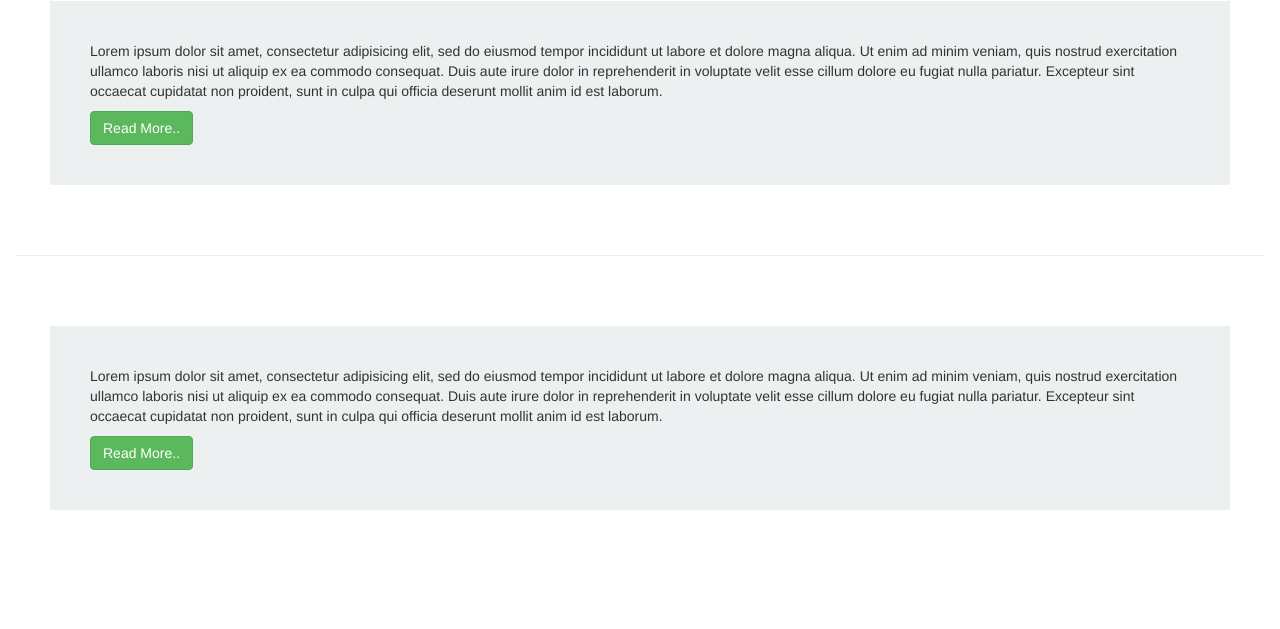
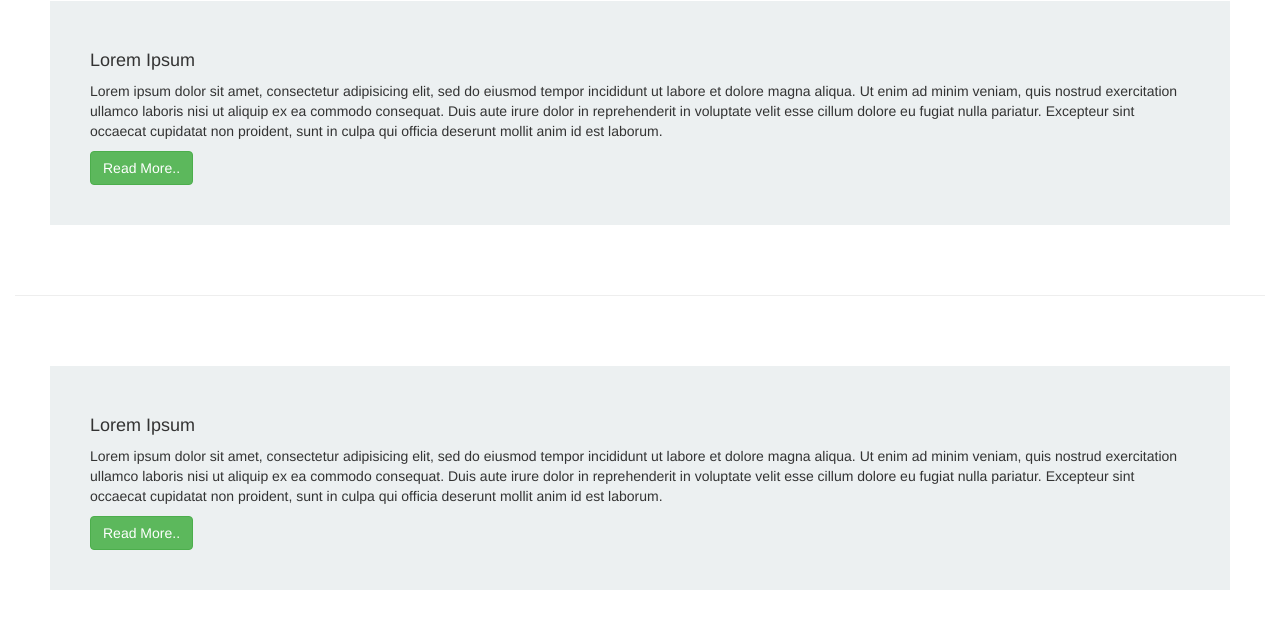
Before and after one commit to InfinioPlus/wikireader-fxos, a plain HTML site: page index.html in a window 1280 px wide. Shown: the part 99-728 px from the top of the page. Drawn offline with nearby package versions, Linux system fonts and the light colour scheme.

Commit message:
Adding example heading

```diff
--- a/index.html
+++ b/index.html
@@ -63,6 +63,7 @@
     <div class="container-fluid">
     	<div class="row rw1">
     		<div class="col-xs-12 col1" id="posts">
+    			<h4>Lorem Ipsum</h4>
     			<p>Lorem ipsum dolor sit amet, consectetur adipisicing elit, sed do eiusmod
     			tempor incididunt ut labore et dolore magna aliqua. Ut enim ad minim veniam,
     			quis nostrud exercitation ullamco laboris nisi ut aliquip ex ea commodo
@@ -75,6 +76,7 @@
     	<hr>
     	<div class="row rw1">
     		<div class="col-xs-12 col1" id="posts">
+    			<h4>Lorem Ipsum</h4>
     			<p>Lorem ipsum dolor sit amet, consectetur adipisicing elit, sed do eiusmod
     			tempor incididunt ut labore et dolore magna aliqua. Ut enim ad minim veniam,
     			quis nostrud exercitation ullamco laboris nisi ut aliquip ex ea commodo
```
